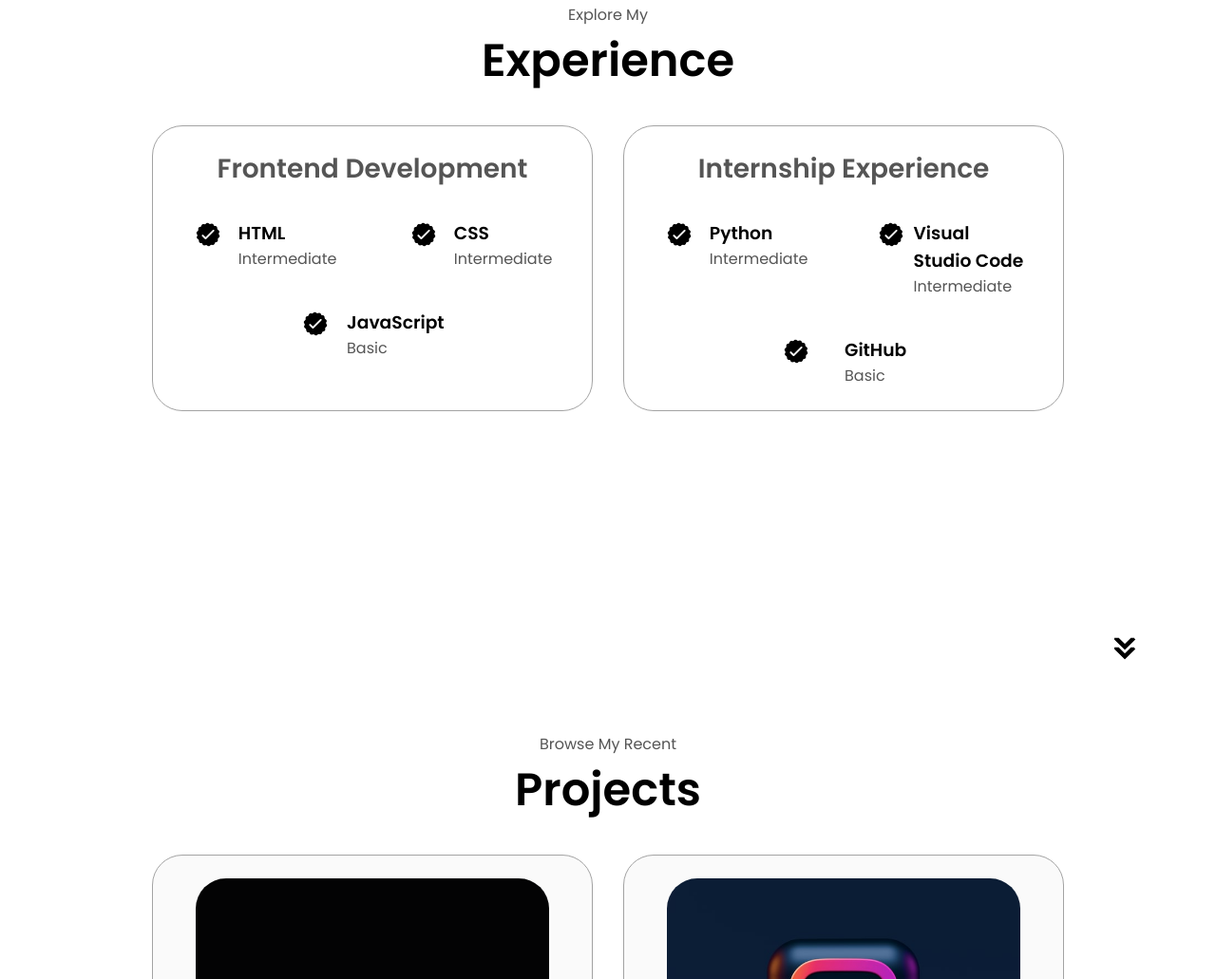
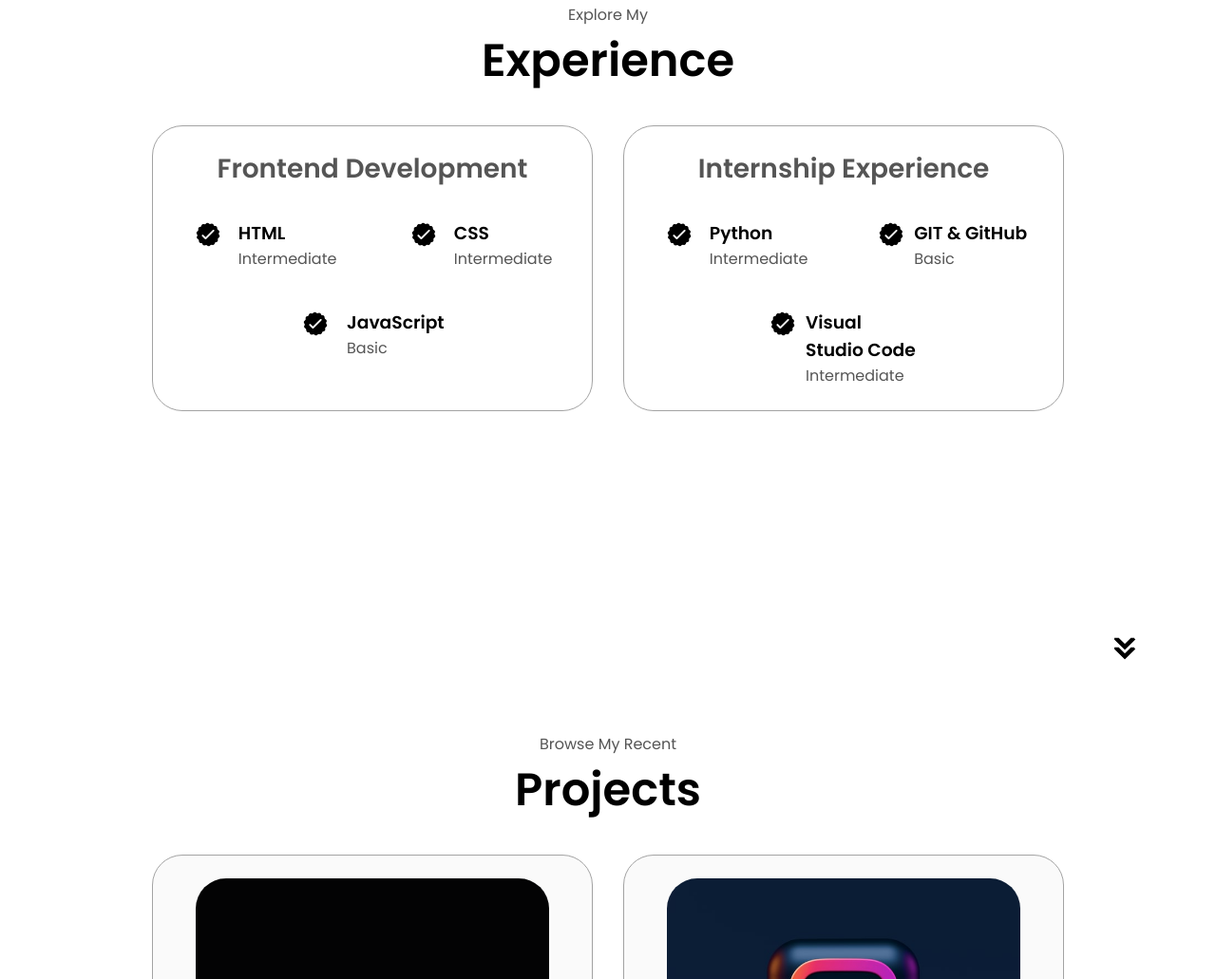
Before and after one commit to mohanaprakash-v/PRODIGY_WD_04, a plain HTML site: page index.html in a window 1280 px wide. Shown: the part 1693-2724 px from the top of the page at 95% size. Drawn offline with Linux system fonts and the light colour scheme.

Commit message:
Update index.html

```diff
--- a/index.html
+++ b/index.html
@@ -185,8 +185,8 @@
                   class="icon"
                 />
                 <div>
-                  <h3>Visual Studio Code</h3>
-                  <p>Intermediate</p>
+                  <h3>GIT & GitHub</h3>
+                  <p>Basic</p>
                 </div>
               </article>
               <article>
@@ -196,8 +196,8 @@
                   class="icon"
                 />
                 <div>
-                  <h3>GitHub </h3>
-                  <p>Basic</p>
+                  <h3>Visual Studio Code</h3>
+                  <p>Intermediate</p>
                 </div>
               </article>
             </div>
```
